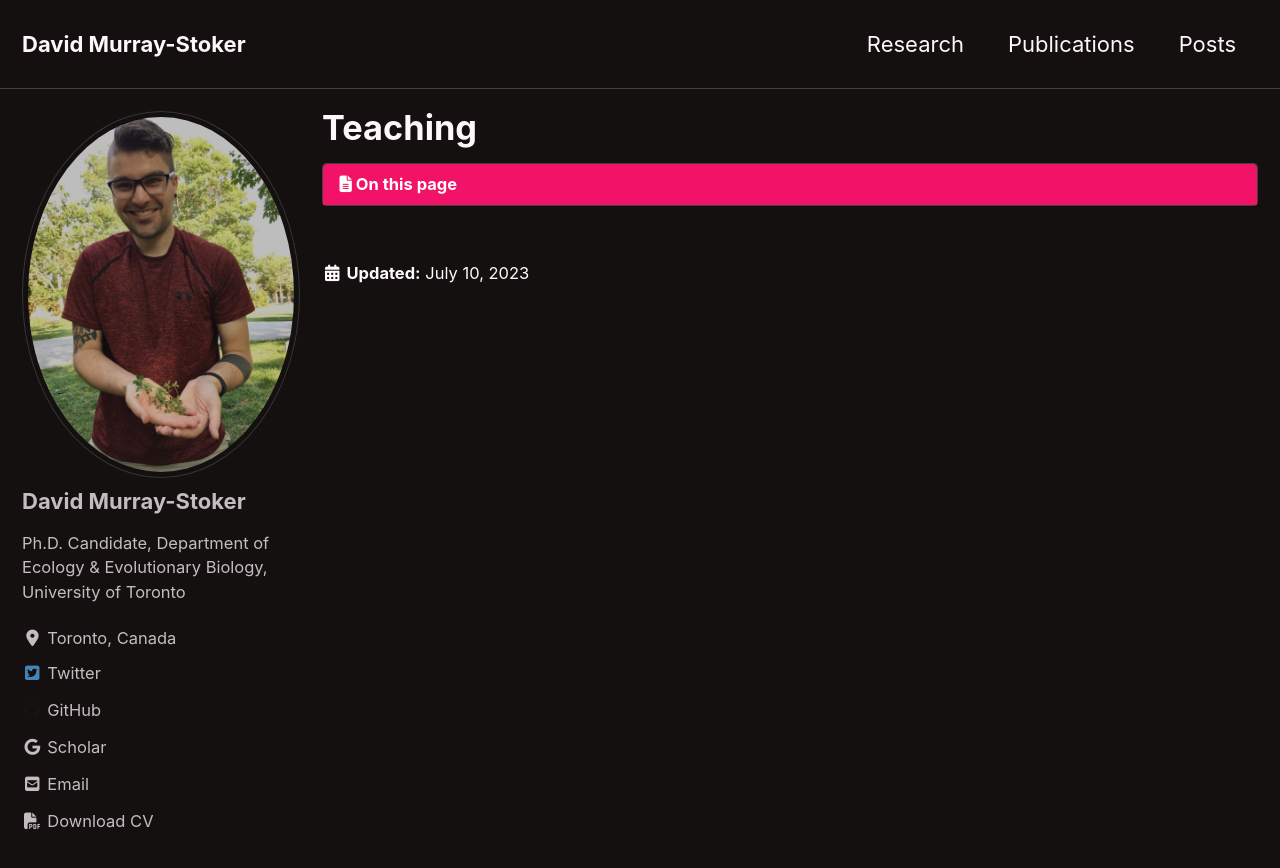
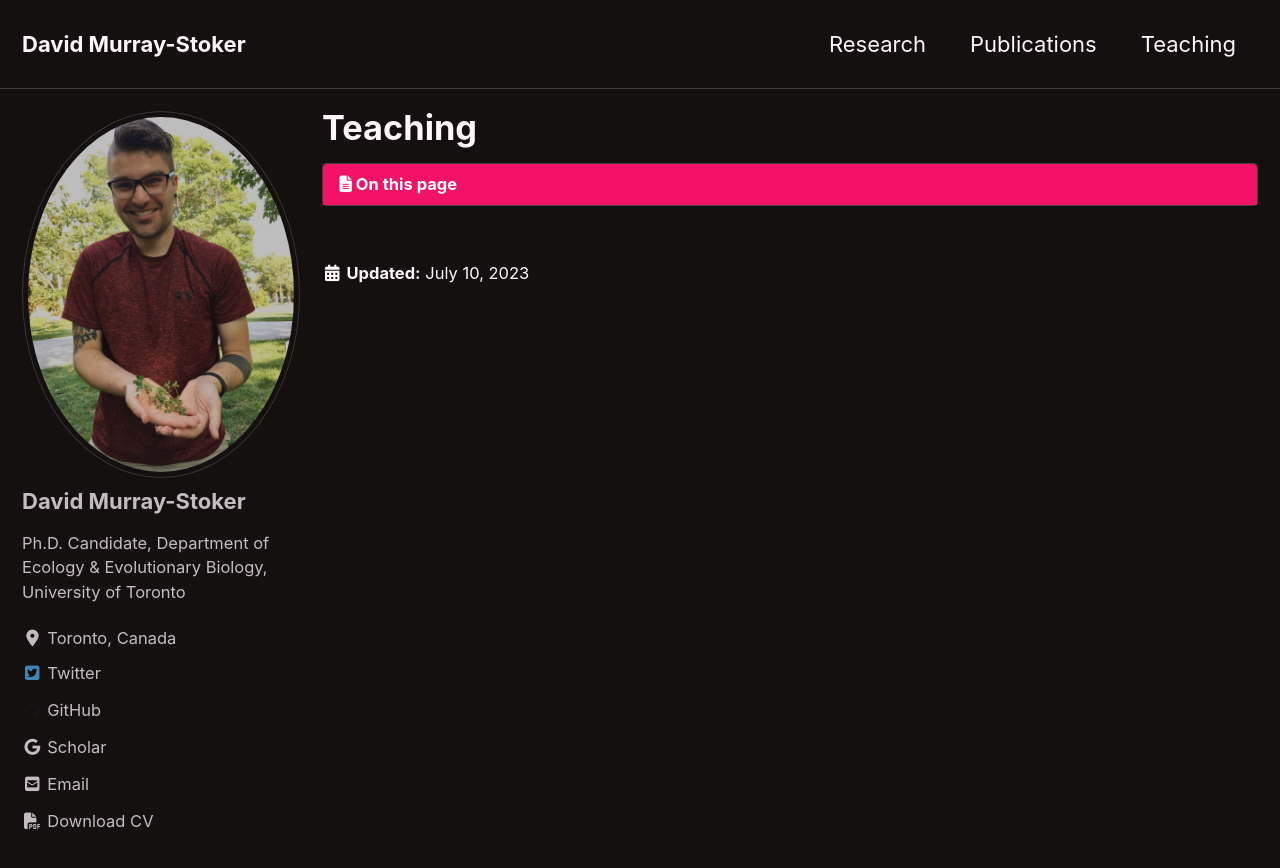
Before and after one commit to dmurraystoker/dmurraystoker.github.io, a Jekyll site: the page built from _pages/teaching.md, in a window 1280 px wide and 900 px high. Shown: the top 868 px of the window. Built offline with Jekyll 4.4.1, drawn with Linux system fonts in a browser that asks for light colours; cached includes are drawn as plain includes; nearby versions of some CDN libraries.

Commit message:
Update navigation.yml

```diff
--- a/_data/navigation.yml
+++ b/_data/navigation.yml
@@ -4,5 +4,5 @@ main:
     url: /research/
   - title: "Publications"
     url: /publications/
-  - title: "Posts"
-    url: /posts/
+  - title: "Teaching"
+    url: /teaching/
```
